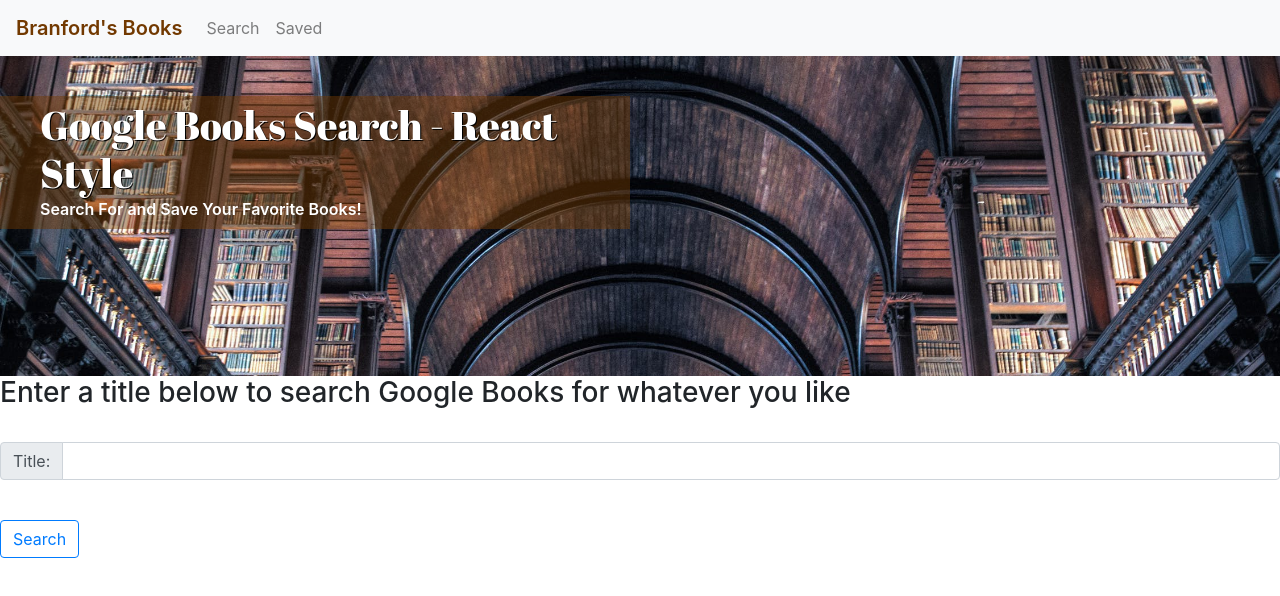
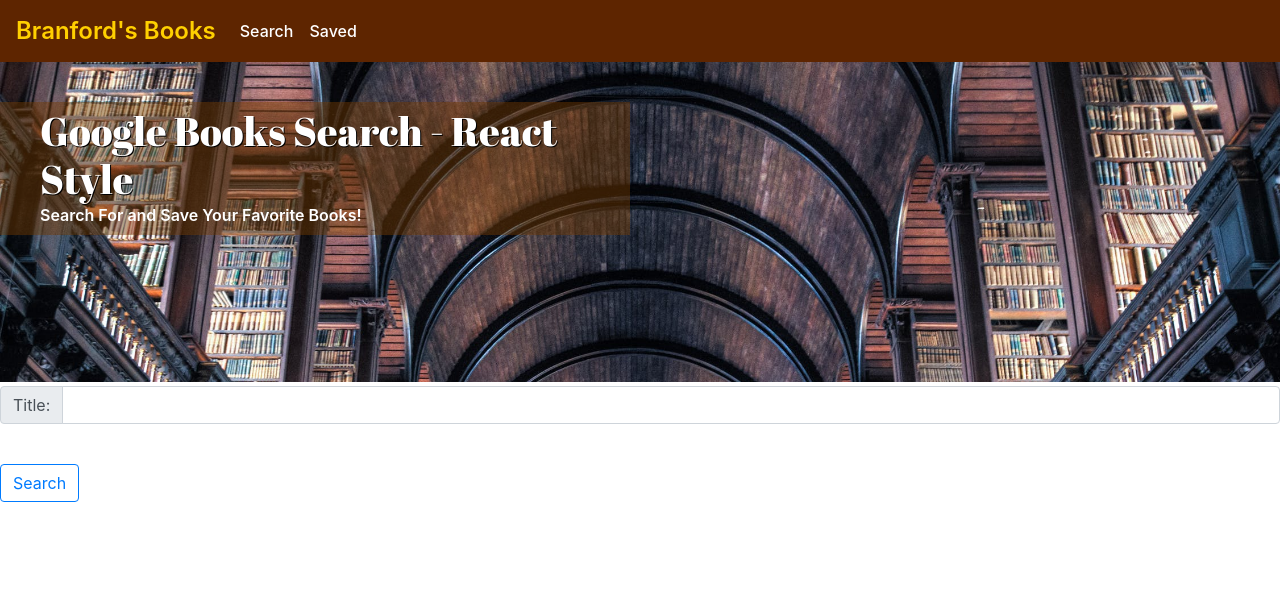
Before and after one commit to Skateboardb/react-google-books, a React (Create React App) app in the folder client/: page / in a window 1280 px wide. Shown: the top 596 px of the page. Built offline with nearby package versions, Linux system fonts and the light colour scheme.

Commit message:
changed navbar color and added fixed position

```diff
--- a/client/src/components/Header/style.css
+++ b/client/src/components/Header/style.css
@@ -4,6 +4,7 @@ header {
 	height: calc(100vw * 0.25);
 	background-size: cover;
 	position: relative;
+	top: 62px;
 }
 
 .text-box {
--- a/client/src/components/Nav/index.js
+++ b/client/src/components/Nav/index.js
@@ -13,12 +13,12 @@ function Navs() {
 		// 	<Link to="/saved">Saved</Link>
 		// </Navbar>
 
-		<Navbar bg="light" expand="lg">
+		<Navbar  expand="lg" id="navbar">
 			<Navbar.Brand href="/" id="brand">Branford's Books</Navbar.Brand>
 			<Navbar.Toggle aria-controls="basic-navbar-nav" />
 			<Navbar.Collapse id="basic-navbar-nav">
 				<Nav className="mr-auto">
-					<Nav.Link href="/">Search</Nav.Link>
+					<Nav.Link href="/" >Search</Nav.Link>
 					<Nav.Link href="/saved">Saved</Nav.Link>
 				</Nav>
 			</Navbar.Collapse>
--- a/client/src/components/Nav/style.css
+++ b/client/src/components/Nav/style.css
@@ -1,4 +1,24 @@
+#navbar{
+    background-color: #5e2500;
+    position: fixed;
+    right:0;
+    left: 0;
+    z-index: 1;
+
+
+}
+
 #brand{
-    color: #723900;
+    color: #ffd000;
+    /* color: white; */
     font-weight: 600;
+    font-size: 1.5em;
+
+
 }
+
+.nav-link{
+    color: white !important;
+    font-weight: 500;
+    /* text-shadow: 1px 1px black; */
+}
```
